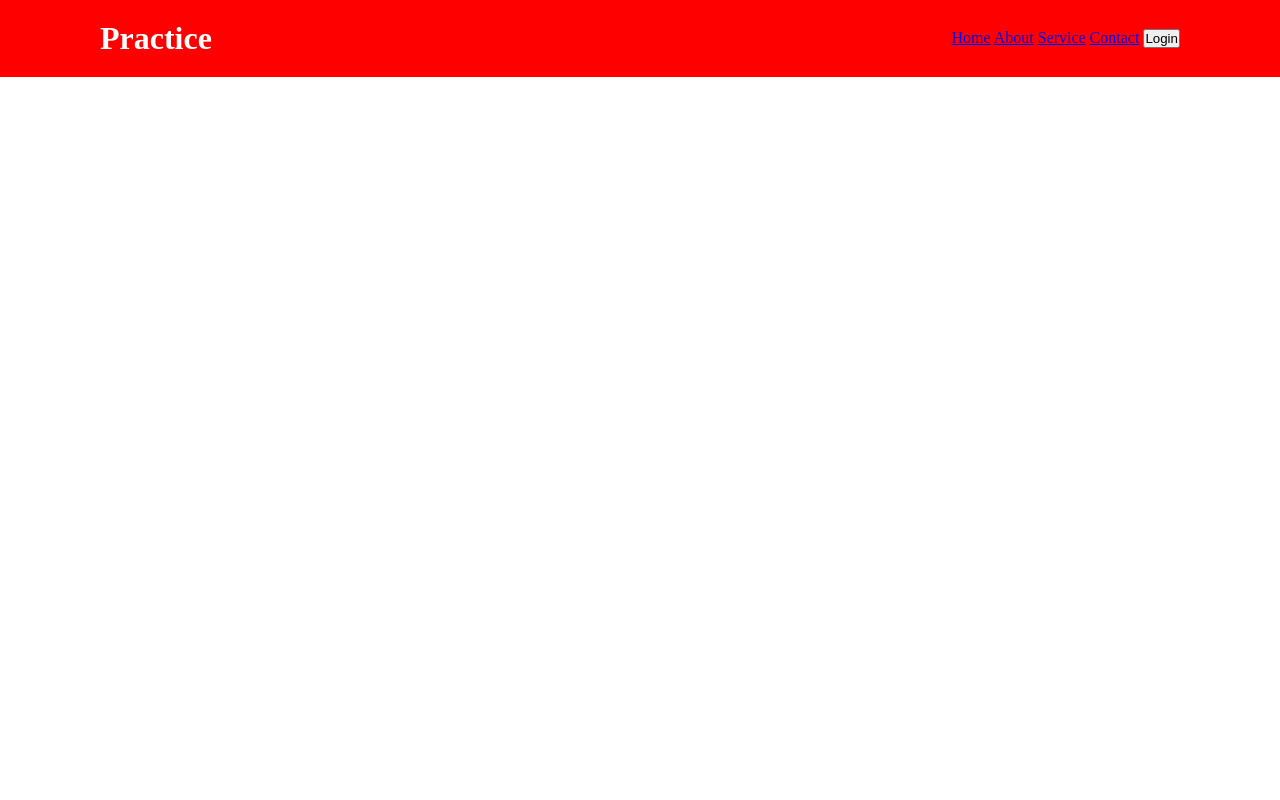
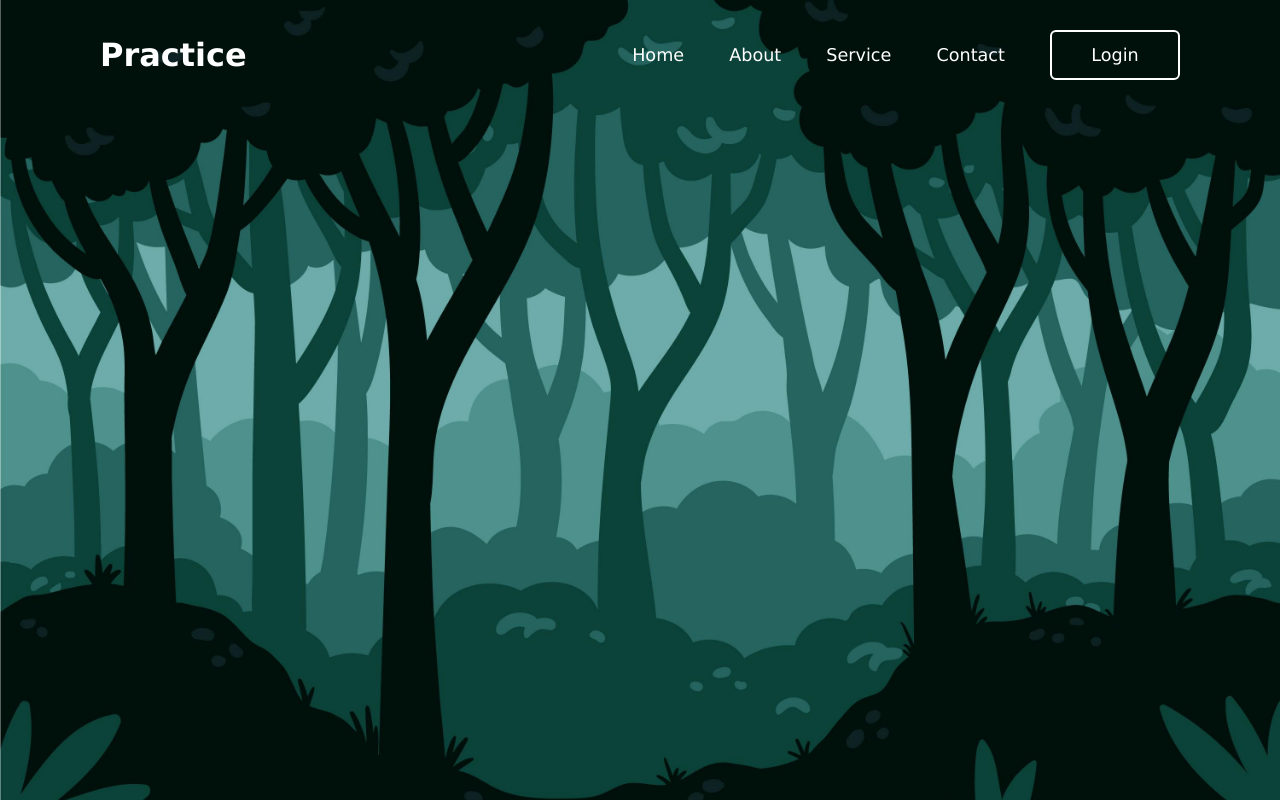
Before and after one commit to shamsu082277/Practice01, a plain HTML site: page Index.html in a window 1280 px wide. Drawn offline with Linux system fonts and the light colour scheme.

Commit message:
change background and style

```diff
--- a/Assets/CSS/style.css
+++ b/Assets/CSS/style.css
@@ -2,14 +2,23 @@
     margin: 0;
     padding: 0;
     box-sizing: border-box;
+    font-family: 'Lucida Sans', 'Lucida Sans Regular', 'Lucida Grande', 'Lucida Sans Unicode', Geneva, Verdana, sans-serif;
+}
+body{
+    display: flex;
+    justify-content: center;
+    align-items: center;
+    min-height: 100vh;
+    background: url('../img/dark\ jungle.jpg');
+    background-size:cover;
+    background-position: center;
 }
 header{
     position: fixed;
     top: 0;
     left: 0;
     width: 100%;
-    padding: 20px 100px;
-    background-color: red;
+    padding: 30px 100px;
     z-index: 99;
     display: flex;
     justify-content: space-between;
@@ -20,3 +29,47 @@ header{
     color: white;
     user-select: none;
 }
+.navigation a{
+    position: relative;
+    font-size: 1.1em;
+    color: white;
+    text-decoration: none;
+    font-weight: 500;
+    margin-left: 40px;
+}
+.navigation .btnlogin-popup {
+    width: 130px;
+    height: 50px;
+    background: transparent;
+    border: 2px solid white;
+    outline: none;
+    border-radius: 6px;
+    cursor: pointer;
+    font-size: 1.1em;
+    color: white;
+    font-weight: 500;
+    margin-left: 40px;
+    transition: .5s;
+}
+.navigation .btnlogin-popup:hover{
+    background: white;
+    color: #162938;
+
+}
+.navigation a::after{
+    content: '';
+    position: absolute;
+    left: 0;
+    bottom: -6px;
+    width: 100%;
+    height:3px;
+    background: rgb(255, 255, 255);
+    border-radius: 5px;
+    transform-origin: right;
+    transform: scaleX(0);
+    transition:transform .5s;
+}
+.navigation a:hover::after{
+    transform-origin: left;
+    transform: scaleX(1);
+}
```
Also changed, not shown: Assets/img/dark jungle.jpg (added).
